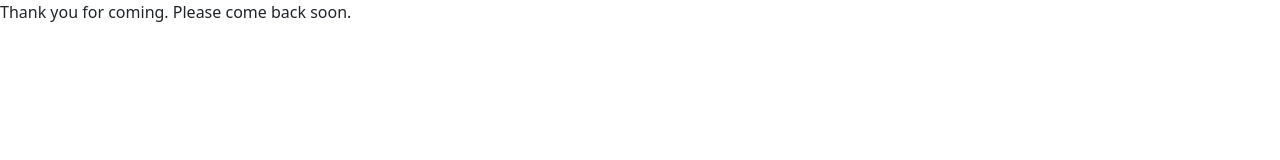
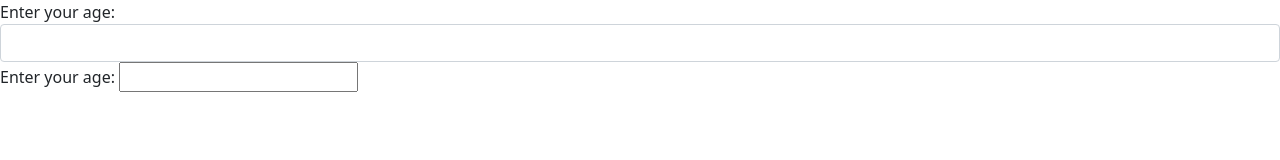
Before and after one commit to hmcvay/voting-information, a plain HTML site: page index.html in a window 1280 px wide. Drawn offline with Linux system fonts and the light colour scheme.

Commit message:
Add first form fields.
Co-Authored-By: Hayley M <hayleymcvay8@gmail.com>

```diff
--- a/index.html
+++ b/index.html
@@ -11,6 +11,18 @@
   <title>Voting Information</title>
 </head>
 <body>
+  <div class="form-group">
+    <label for="userAge">Enter your age:</label>
+    <input id="" class="form-control" type="text">
+  </div>
+
+  <form action="" method="get" class="ageInput">
+    <div class="ageInput">
+      <label for="age">Enter your age:</label>
+      <input id="" type="text" class="">
+
+    </div>
+  </form>
   <!-- true -->
   <div id="over18">
     <p>Vote here.</p>
--- a/js/scripts.js
+++ b/js/scripts.js
@@ -1,5 +1,5 @@
 $(document).ready(function () {
-  const age = parseInt( ("How old are you?"));
+  const age = parseInt(form("How old are you?"));
 
   if (age >= 18) {
     $('#over18').show();
```
Also changed, not shown: 1 other file.
